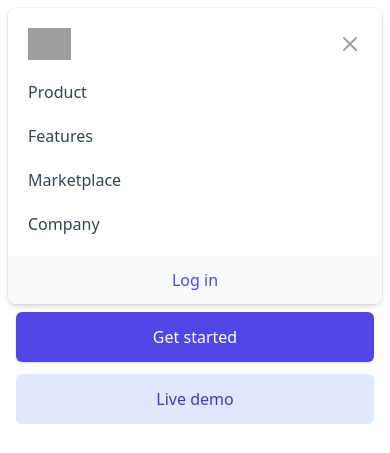
After one commit to g-paras/pysimplify, a Flask app: template source/templates/temp.html in a window 390 px wide. The commit adds this page. Shown: the top 453 px of the page. Run offline with Flask 2, Linux system fonts and the light colour scheme; the template is opened without the code that fills it, so the values that code supplies are empty; grey boxes are pictures that could not be loaded.

Commit message:
commiting just before going

```diff
--- a/source/models.py
+++ b/source/models.py
@@ -1,3 +1,5 @@
 from . import db
+from . import app
+# not implemented yet
 
-# not implemented yet
+db.init(app)
--- a/source/templates/index.html
+++ b/source/templates/index.html
@@ -1,5 +1,6 @@
 {% extends "layout.html" %} {% block title %} pySimplify {% endblock %} {% block
 content %}
+
 <!-- --------------------------------------- hero section --------------------------------------- -->
 <section class="text-gray-600 body-font">
   <div
--- a/source/templates/layout.html
+++ b/source/templates/layout.html
@@ -75,6 +75,7 @@
         class="container px-5 py-8 mx-auto flex items-center sm:flex-row flex-col"
       >
         <a
+          href="/"
           class="flex title-font font-medium items-center md:justify-start justify-center text-gray-900"
         >
           <img
--- /dev/null
+++ b/source/templates/temp.html
@@ -0,0 +1,243 @@
+
+<!DOCTYPE html>
+<html lang="en">
+<head>
+    <meta charset="UTF-8">
+    <meta http-equiv="X-UA-Compatible" content="IE=edge">
+    <meta name="viewport" content="width=device-width, initial-scale=1.0">
+    <title>Document</title>
+    </html><link
+      href="https://unpkg.com/tailwindcss@^2/dist/tailwind.min.css"
+      rel="stylesheet"
+    />
+</head>
+<body>
+
+    <!-- This example requires Tailwind CSS v2.0+ -->
+    <div class="relative bg-white overflow-hidden">
+      <div class="max-w-7xl mx-auto">
+        <div
+          class="relative z-10 pb-8 bg-white sm:pb-16 md:pb-20 lg:max-w-2xl lg:w-full lg:pb-28 xl:pb-32"
+        >
+          <svg
+            class="hidden lg:block absolute right-0 inset-y-0 h-full w-48 text-white transform translate-x-1/2"
+            fill="currentColor"
+            viewBox="0 0 100 100"
+            preserveAspectRatio="none"
+            aria-hidden="true"
+          >
+            <polygon points="50,0 100,0 50,100 0,100" />
+          </svg>
+
+          <div class="relative pt-6 px-4 sm:px-6 lg:px-8">
+            <nav
+              class="relative flex items-center justify-between sm:h-10 lg:justify-start"
+              aria-label="Global"
+            >
+              <div class="flex items-center flex-grow flex-shrink-0 lg:flex-grow-0">
+                <div class="flex items-center justify-between w-full md:w-auto">
+                  <a href="#">
+                    <span class="sr-only">Workflow</span>
+                    <img
+                      class="h-8 w-auto sm:h-10"
+                      src="https://tailwindui.com/img/logos/workflow-mark-indigo-600.svg"
+                    />
+                  </a>
+                  <div class="-mr-2 flex items-center md:hidden">
+                    <button
+                      type="button"
+                      class="bg-white rounded-md p-2 inline-flex items-center justify-center text-gray-400 hover:text-gray-500 hover:bg-gray-100 focus:outline-none focus:ring-2 focus:ring-inset focus:ring-indigo-500"
+                      id="main-menu"
+                      aria-haspopup="true"
+                    >
+                      <span class="sr-only">Open main menu</span>
+                      <!-- Heroicon name: outline/menu -->
+                      <svg
+                        class="h-6 w-6"
+                        xmlns="http://www.w3.org/2000/svg"
+                        fill="none"
+                        viewBox="0 0 24 24"
+                        stroke="currentColor"
+                        aria-hidden="true"
+                      >
+                        <path
+                          stroke-linecap="round"
+                          stroke-linejoin="round"
+                          stroke-width="2"
+                          d="M4 6h16M4 12h16M4 18h16"
+                        />
+                      </svg>
+                    </button>
+                  </div>
+                </div>
+              </div>
+              <div class="hidden md:block md:ml-10 md:pr-4 md:space-x-8">
+                <a href="#" class="font-medium text-gray-500 hover:text-gray-900"
+                  >Product</a
+                >
+
+                <a href="#" class="font-medium text-gray-500 hover:text-gray-900"
+                  >Features</a
+                >
+
+                <a href="#" class="font-medium text-gray-500 hover:text-gray-900"
+                  >Marketplace</a
+                >
+
+                <a href="#" class="font-medium text-gray-500 hover:text-gray-900"
+                  >Company</a
+                >
+
+                <a
+                  href="#"
+                  class="font-medium text-indigo-600 hover:text-indigo-500"
+                  >Log in</a
+                >
+              </div>
+            </nav>
+          </div>
+
+          <!--
+              Mobile menu, show/hide based on menu open state.
+
+              Entering: "duration-150 ease-out"
+                From: "opacity-0 scale-95"
+                To: "opacity-100 scale-100"
+              Leaving: "duration-100 ease-in"
+                From: "opacity-100 scale-100"
+                To: "opacity-0 scale-95"
+            -->
+          <div
+            class="absolute top-0 inset-x-0 p-2 transition transform origin-top-right md:hidden"
+          >
+            <div
+              class="rounded-lg shadow-md bg-white ring-1 ring-black ring-opacity-5 overflow-hidden"
+            >
+              <div class="px-5 pt-4 flex items-center justify-between">
+                <div>
+                  <img
+                    class="h-8 w-auto"
+                    src="https://tailwindui.com/img/logos/workflow-mark-indigo-600.svg"
+                    alt=""
+                  />
+                </div>
+                <div class="-mr-2">
+                  <button
+                    type="button"
+                    class="bg-white rounded-md p-2 inline-flex items-center justify-center text-gray-400 hover:text-gray-500 hover:bg-gray-100 focus:outline-none focus:ring-2 focus:ring-inset focus:ring-indigo-500"
+                  >
+                    <span class="sr-only">Close main menu</span>
+                    <!-- Heroicon name: outline/x -->
+                    <svg
+                      class="h-6 w-6"
+                      xmlns="http://www.w3.org/2000/svg"
+                      fill="none"
+                      viewBox="0 0 24 24"
+                      stroke="currentColor"
+                      aria-hidden="true"
+                    >
+                      <path
+                        stroke-linecap="round"
+                        stroke-linejoin="round"
+                        stroke-width="2"
+                        d="M6 18L18 6M6 6l12 12"
+                      />
+                    </svg>
+                  </button>
+                </div>
+              </div>
+              <div
+                role="menu"
+                aria-orientation="vertical"
+                aria-labelledby="main-menu"
+              >
+                <div class="px-2 pt-2 pb-3 space-y-1" role="none">
+                  <a
+                    href="#"
+                    class="block px-3 py-2 rounded-md text-base font-medium text-gray-700 hover:text-gray-900 hover:bg-gray-50"
+                    role="menuitem"
+                    >Product</a
+                  >
+
+                  <a
+                    href="#"
+                    class="block px-3 py-2 rounded-md text-base font-medium text-gray-700 hover:text-gray-900 hover:bg-gray-50"
+                    role="menuitem"
+                    >Features</a
+                  >
+
+                  <a
+                    href="#"
+                    class="block px-3 py-2 rounded-md text-base font-medium text-gray-700 hover:text-gray-900 hover:bg-gray-50"
+                    role="menuitem"
+                    >Marketplace</a
+                  >
+
+                  <a
+                    href="#"
+                    class="block px-3 py-2 rounded-md text-base font-medium text-gray-700 hover:text-gray-900 hover:bg-gray-50"
+                    role="menuitem"
+                    >Company</a
+                  >
+                </div>
+                <div role="none">
+                  <a
+                    href="#"
+                    class="block w-full px-5 py-3 text-center font-medium text-indigo-600 bg-gray-50 hover:bg-gray-100"
+                    role="menuitem"
+                  >
+                    Log in
+                  </a>
+                </div>
+              </div>
+            </div>
+          </div>
+
+          <main
+            class="mt-10 mx-auto max-w-7xl px-4 sm:mt-12 sm:px-6 md:mt-16 lg:mt-20 lg:px-8 xl:mt-28"
+          >
+            <div class="sm:text-center lg:text-left">
+              <h1
+                class="text-4xl tracking-tight font-extrabold text-gray-900 sm:text-5xl md:text-6xl"
+              >
+                <span class="block xl:inline">Data to enrich your</span>
+                <span class="block text-indigo-600 xl:inline">online business</span>
+              </h1>
+              <p
+                class="mt-3 text-base text-gray-500 sm:mt-5 sm:text-lg sm:max-w-xl sm:mx-auto md:mt-5 md:text-xl lg:mx-0"
+              >
+                Anim aute id magna aliqua ad ad non deserunt sunt. Qui irure qui
+                lorem cupidatat commodo. Elit sunt amet fugiat veniam occaecat
+                fugiat aliqua.
+              </p>
+              <div class="mt-5 sm:mt-8 sm:flex sm:justify-center lg:justify-start">
+                <div class="rounded-md shadow">
+                  <a
+                    href="#"
+                    class="w-full flex items-center justify-center px-8 py-3 border border-transparent text-base font-medium rounded-md text-white bg-indigo-600 hover:bg-indigo-700 md:py-4 md:text-lg md:px-10"
+                  >
+                    Get started
+                  </a>
+                </div>
+                <div class="mt-3 sm:mt-0 sm:ml-3">
+                  <a
+                    href="#"
+                    class="w-full flex items-center justify-center px-8 py-3 border border-transparent text-base font-medium rounded-md text-indigo-700 bg-indigo-100 hover:bg-indigo-200 md:py-4 md:text-lg md:px-10"
+                  >
+                    Live demo
+                  </a>
+                </div>
+              </div>
+            </div>
+          </main>
+        </div>
+      </div>
+      <div class="lg:absolute lg:inset-y-0 lg:right-0 lg:w-1/2">
+        <img
+          class="h-56 w-full object-cover sm:h-72 md:h-96 lg:w-full lg:h-full"
+          src="https://images.unsplash.com/photo-1551434678-e076c223a692?ixlib=rb-1.2.1&ixid=eyJhcHBfaWQiOjEyMDd9&auto=format&fit=crop&w=2850&q=80"
+          alt=""
+        />
+      </div>
+    </div>
+</body>
```
Also changed, not shown: source/settings.py (+8 -0 lines), source/templates/register.html (added), 1 other file.
